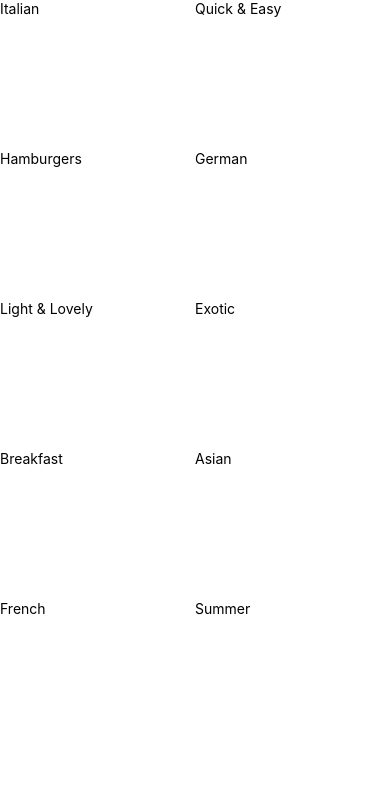
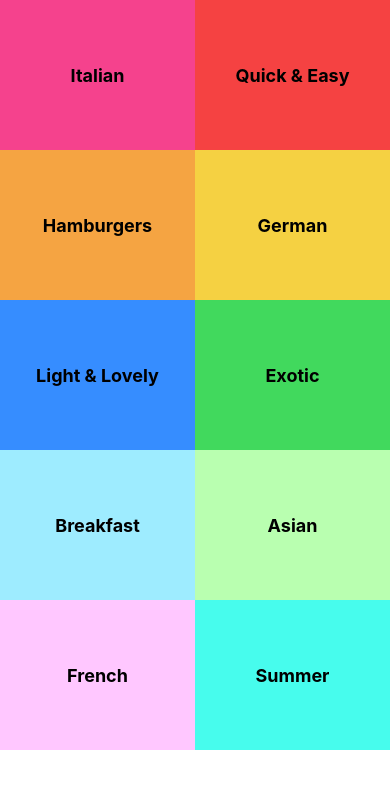
Before and after one commit to a2d7cc/expo-navigation, a React Native app: screen / in a window 390 px wide. Shown: the top 788 px of the page. Built offline with nearby package versions, Linux system fonts and the light colour scheme.

Commit message:
Added basic styles for a category

```diff
--- a/components/CategoryGridTitle.js
+++ b/components/CategoryGridTitle.js
@@ -1,17 +1,43 @@
-import { StyleSheet, Text, View } from "react-native";
+import { Pressable, StyleSheet, Text, View } from "react-native";
 
 function CategoryGridTitle({ title, color }) {
   return (
-    <View style={styles.category}>
-      <Text>{title}</Text>
+    <View style={styles.outer}>
+      <Pressable
+        android_ripple={{ color: "#ccc" }}
+        style={({ pressed }) => [
+          styles.button,
+          pressed ? styles.pressed : null,
+        ]}
+      >
+        <View style={[{ backgroundColor: color }, styles.inner]}>
+          <Text style={styles.title}>{title}</Text>
+        </View>
+      </Pressable>
     </View>
   );
 }
 
 const styles = StyleSheet.create({
-  category: {
+  outer: {
     flex: 1,
     height: 150,
+
+  },
+  button: {
+    flex: 1,
+  },
+  inner: {
+    flex: 1,
+    justifyContent: "center",
+    alignItems: "center",
+  },
+  pressed: {
+    opacity: 0.3,
+  },
+  title: {
+    fontWeight: "bold",
+    fontSize: 18,
   },
 });
 
```
